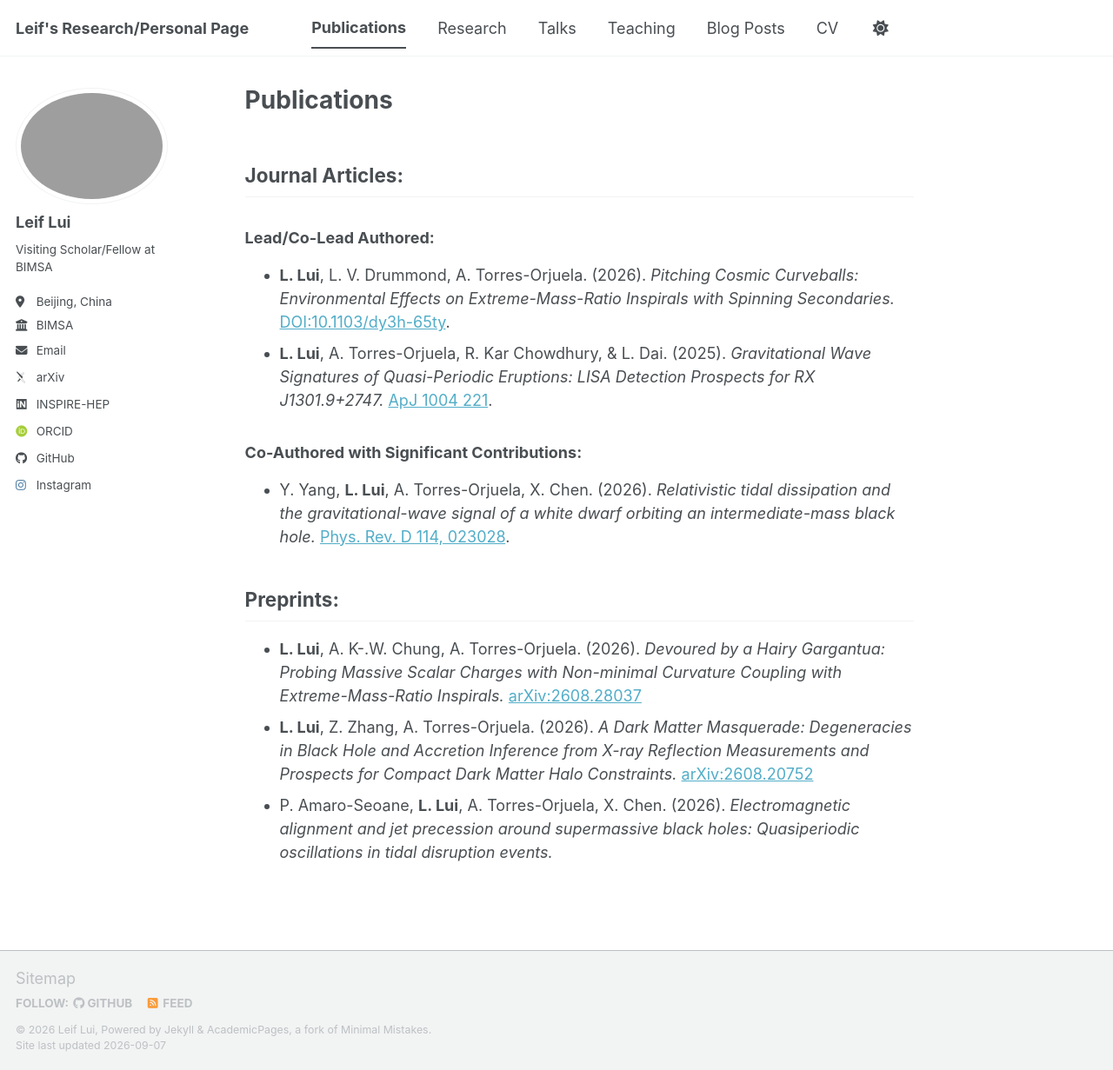
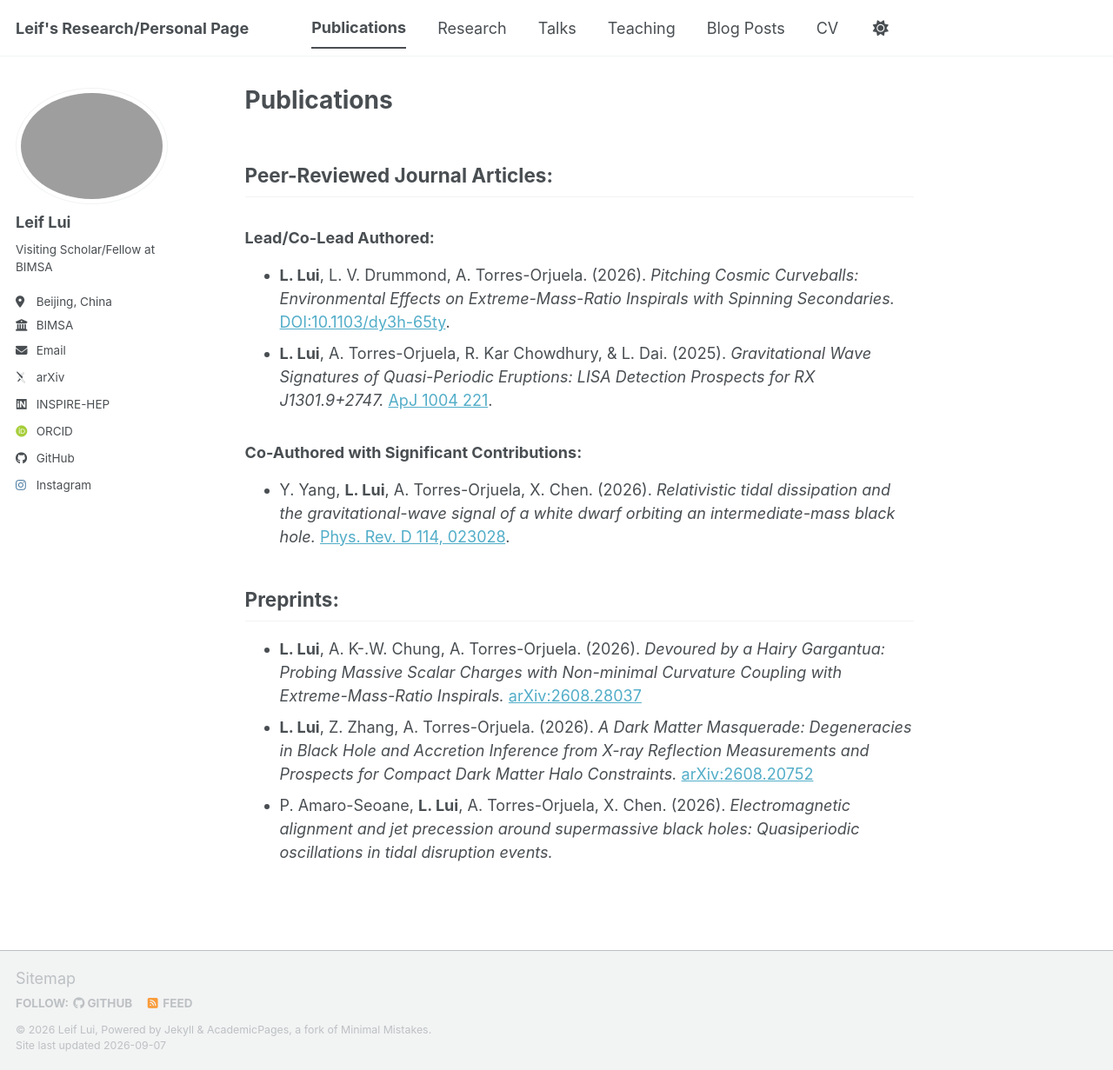
Before and after one commit to leiflui/leiflui.github.io, a Jekyll site: the page built from _pages/publications.md, in a window 1280 px wide and 1231 px high. Shown: the whole window at 87% size. Built offline with Jekyll 4.4.1, drawn with Linux system fonts in a browser that asks for light colours; some web fonts are replaced; a script bundle is joined from its source files by our own code; library files that are not in the unit come from our copies.

Commit message:
Update section title for journal articles

```diff
--- a/_pages/publications.md
+++ b/_pages/publications.md
@@ -3,7 +3,7 @@ title: "Publications"
 permalink: /publications/
 author_profile: true
 ---
-## Journal Articles:
+## Peer-Reviewed Journal Articles:
 
 ### Lead/Co-Lead Authored:
 - **L. Lui**, L. V. Drummond, A. Torres-Orjuela. (2026). *Pitching Cosmic Curveballs: Environmental Effects on Extreme-Mass-Ratio Inspirals with Spinning Secondaries.* [DOI:10.1103/dy3h-65ty](https://doi.org/10.1103/dy3h-65ty).
```
